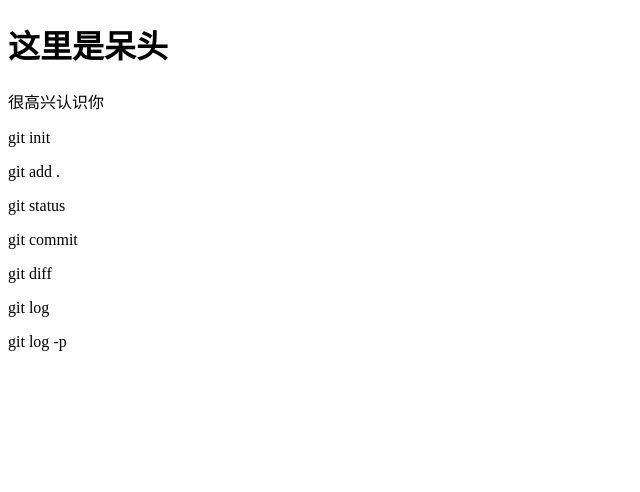
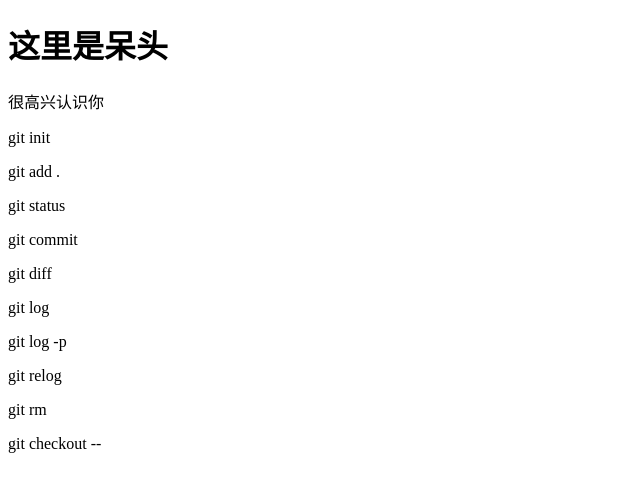
Before and after one commit to dai-tou/study, a plain HTML site: page src/index.html in a window 1280 px wide. Shown: the whole page, without its empty margins (0-640 px from the left). Drawn offline with Linux system fonts and the light colour scheme.

Commit message:
Update index.html

```diff
--- a/src/index.html
+++ b/src/index.html
@@ -23,6 +23,12 @@
     <!--日志-->
     <p>git log -p</p>
     <!--具体查看某人何时做个某些更改-->
+    <p>git relog</p>
+    <!--隔日回滚-->
+    <p>git rm</p>
+    <!--删除-->
+    <p>git checkout --</p>
+    <!--撤销-->
     <script src="./js/index.js"></script>
 </body>
 </html>
```
